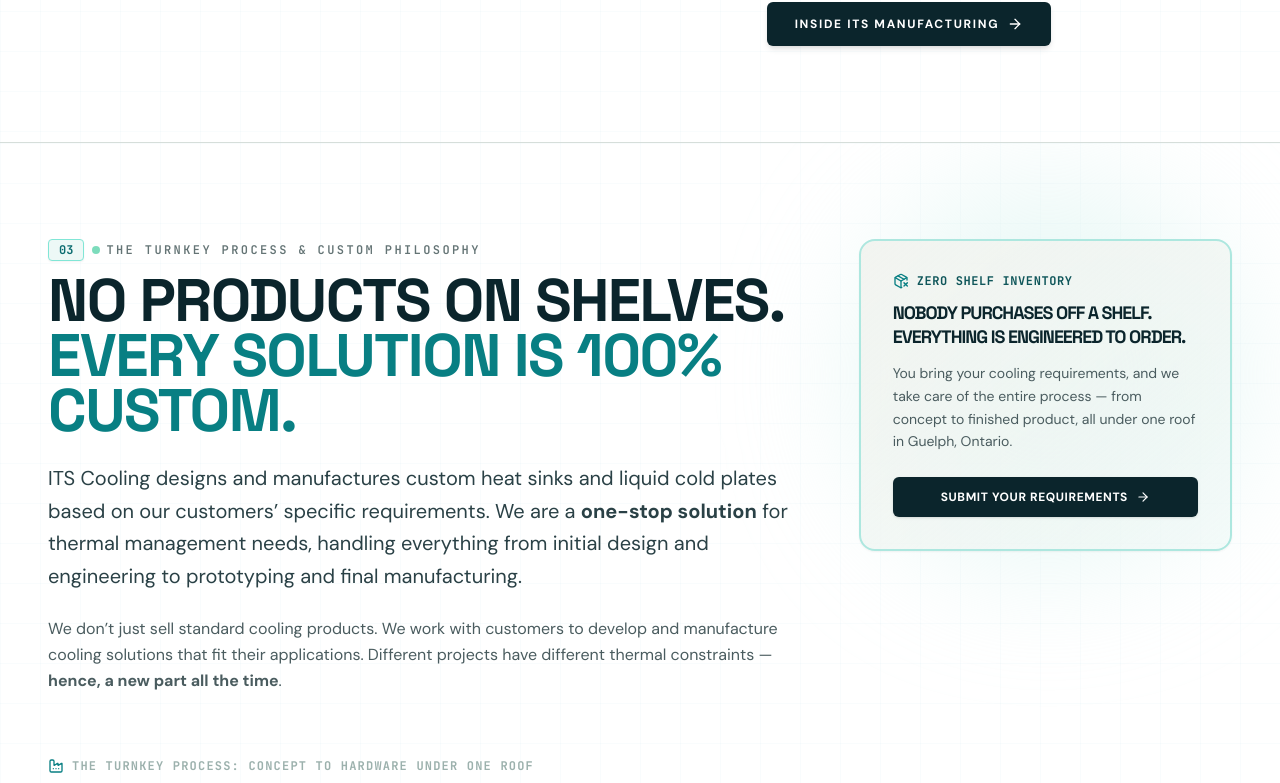
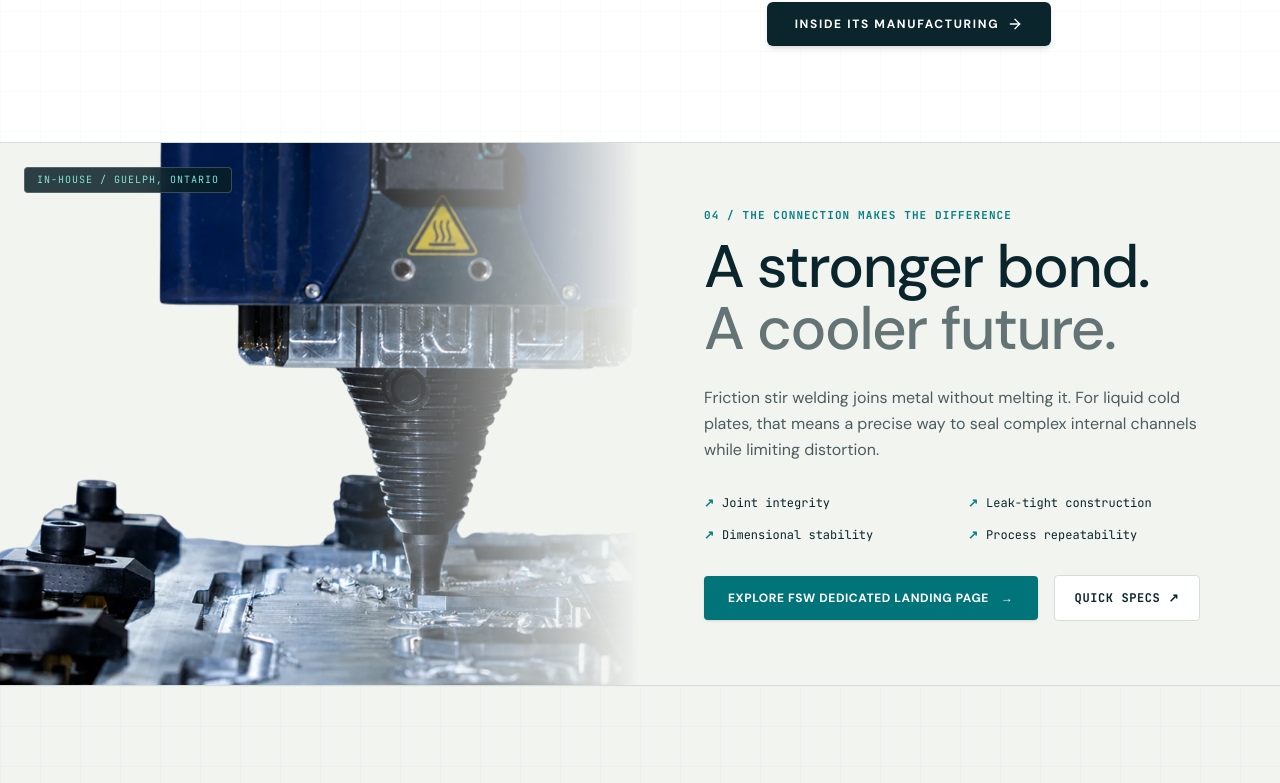
Before and after one commit to innovative-thermal-solutions/thermalsolutions, a Next.js app: page / in a window 1280 px wide. Shown: the part 4965-5748 px from the top of the page. Built offline with nearby package versions, Linux system fonts and the light colour scheme.

Commit message:
refactor(home): remove CustomPhilosophy section from homepage

```diff
--- a/src/app/page.tsx
+++ b/src/app/page.tsx
@@ -3,7 +3,6 @@ import { ReferenceSolutionsSection } from "@/components/home/ReferenceSolutionsS
 import { ReferenceIndustriesSection } from "@/components/home/ReferenceIndustriesSection";
 import { ReferenceEngineeringProcess } from "@/components/home/ReferenceEngineeringProcess";
 import { ManufacturingStory } from "@/components/home/ManufacturingStory";
-import { CustomPhilosophy } from "@/components/home/CustomPhilosophy";
 import { ReferenceFswSection } from "@/components/home/ReferenceFswSection";
 import { EngineeringProof } from "@/components/home/EngineeringProof";
 import { CinematicStory } from "@/components/home/CinematicStory";
@@ -35,10 +34,7 @@ export default function HomePage() {
       {/* 05 IN-HOUSE PRECISION MANUFACTURING & CNC VIDEO HUD */}
       <ManufacturingStory />
 
-      {/* 06 100% CUSTOM TURNKEY CONCEPT-TO-HARDWARE PHILOSOPHY */}
-      <CustomPhilosophy />
-
-      {/* 07 COMPLETE REFERENCE FRICTION STIR WELDING SHOWCASE */}
+      {/* 06 COMPLETE REFERENCE FRICTION STIR WELDING SHOWCASE */}
       <ReferenceFswSection />
 
       {/* 08 ENGINEERING PROOF, SENSORS & REAL-TIME CFD PHYSICS */}
```
